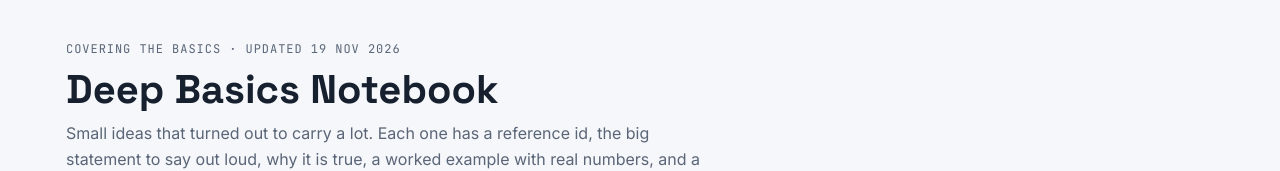
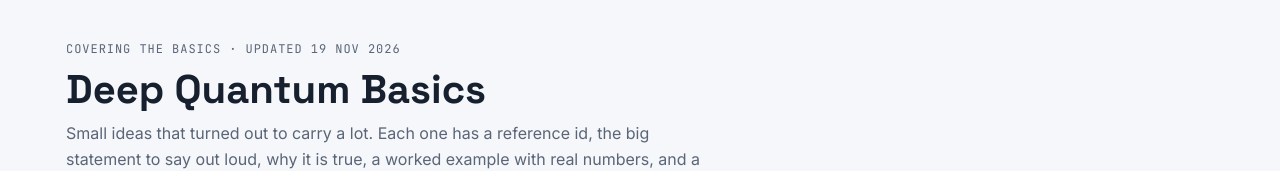
Before and after one commit to imelenwe/physics, a plain HTML site: page topics/quantum-basics/deep-basics-notebook.html in a window 1280 px wide. Shown: the top 171 px of the page. Drawn offline with Linux system fonts and the light colour scheme.

Commit message:
Rename notebook to Deep Quantum Basics
Co-Authored-By: Claude Opus 5.5 <noreply@anthropic.com>

```diff
--- a/topics/quantum-basics/deep-basics-notebook.html
+++ b/topics/quantum-basics/deep-basics-notebook.html
@@ -2,7 +2,7 @@
 <html lang="en">
 <meta name="viewport" content="width=device-width, initial-scale=1, viewport-fit=cover">
 <meta charset="utf-8">
-<title>Deep Basics Notebook</title>
+<title>Deep Quantum Basics</title>
 <meta name="claude:viewport-fit-sides" content="cover">
 <link rel="preconnect" href="https://fonts.googleapis.com">
 <link rel="preconnect" href="https://fonts.gstatic.com" crossorigin>
@@ -95,7 +95,7 @@ footer { grid-column: 1 / -1; color: var(--muted); font-size: 13px; border-top:
 <div class="wrap">
   <header class="top">
     <span class="eyebrow">Covering the basics · updated 19 Nov 2026</span>
-    <h1>Deep Basics Notebook</h1>
+    <h1>Deep Quantum Basics</h1>
     <p class="lede">Small ideas that turned out to carry a lot. Each one has a reference id, the big statement to say out loud, why it is true, a worked example with real numbers, and a recall question. Try the recall before opening it.</p>
   </header>
 
```
Also changed, not shown: index.html (+1 -1 lines), 1 other file.
